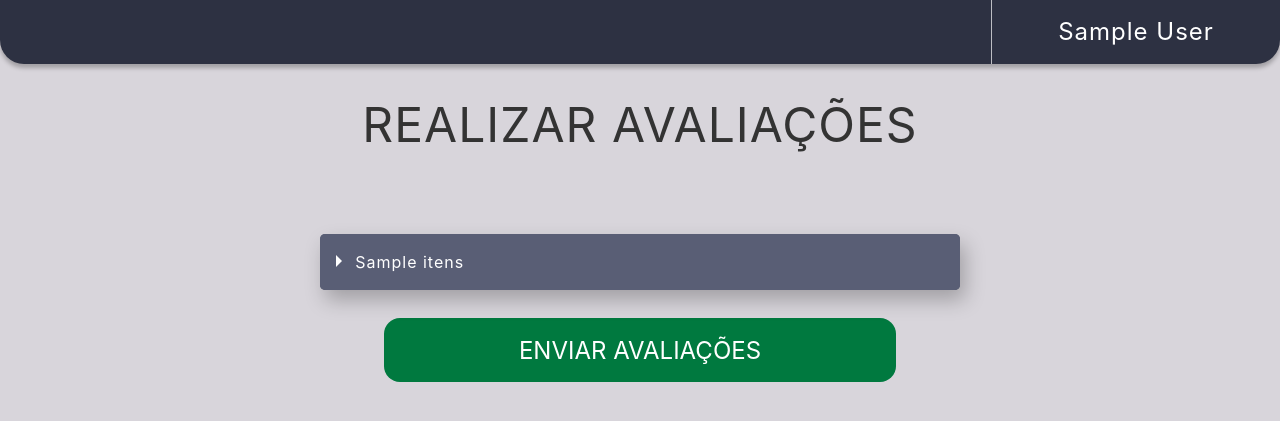
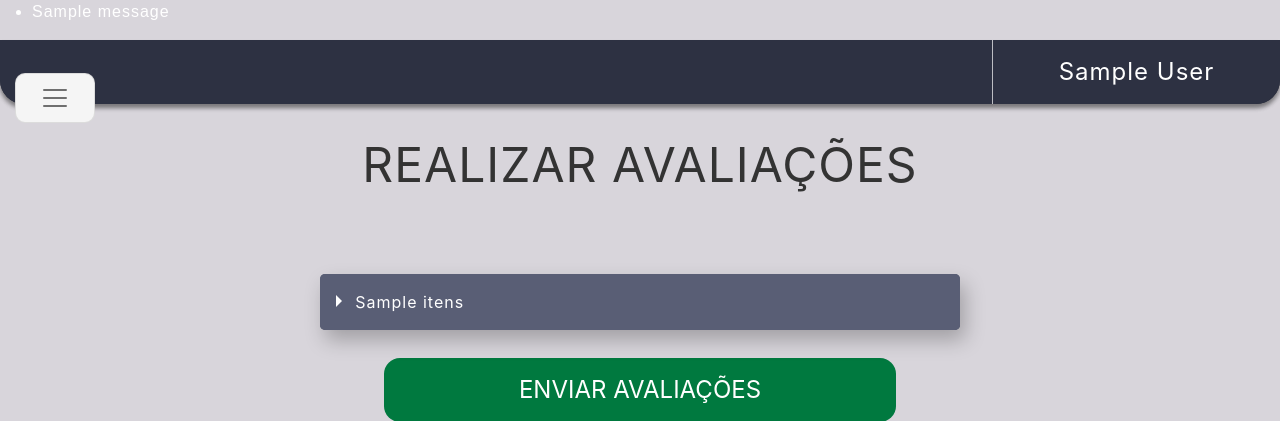
Before and after one commit to Pythonators/API_semestre1_pythonators, a Flask app: template Website/templates/avaliacao.html in a window 1280 px wide. Shown: the top 421 px of the page. Run offline with Flask 2, Linux system fonts and the light colour scheme; the visitor is signed in with stand-in values (Sample User, id 1); the template is opened without the code that fills it: most values are stand-ins (such as "Sample title", 1, 10 or a date in 2020); one stand-in notice (Sample message) is shown; some libraries are stand-ins or nearby versions.

Commit message:
menu avaliação

```diff
--- a/Website/Salas.json
+++ b/Website/Salas.json
@@ -1 +1 @@
-{"_default": {"1": {"sala": "4\u00ba ADS 2022", "p2": "cauana", "m2": "cauana"}, "2": {"sala": "5\u00ba DSE 2022", "p2": "nasa", "m2": "nasa"}, "3": {"sala": "2\u00ba PEA 2022", "p2": "SagaGemeos", "m2": "SagaGemeos"}, "4": {"sala": "3\u00ba MANUTEN\u00c7\u00c3O 2022", "p2": "SagaGemeos", "m2": "SagaGemeos"}, "5": {"sala": "4\u00ba BD 2022", "p2": "ronalds", "m2": "ronalds"}, "6": {"sala": "6\u00aa DSE 2022", "p2": "rodigs", "m2": "ronalds"}, "7": {"sala": "1\u00ba BD 2022", "p2": "nadalete", "m2": "sabha"}, "8": {"sala": "bancodedados", "p2": "nadalete", "m2": "nadalete"}, "9": {"sala": "1\u00ba DSE", "p2": "walmir", "m2": "nadalete"}, "10": {"sala": "dasdas", "p2": "sabha", "m2": "nadalete"}}}
+{"_default": {"1": {"sala": "4\u00ba ADS 2022", "p2": "cauana", "m2": "cauana"}, "2": {"sala": "5\u00ba DSE 2022", "p2": "nasa", "m2": "nasa"}, "3": {"sala": "2\u00ba PEA 2022", "p2": "SagaGemeos", "m2": "SagaGemeos"}, "4": {"sala": "3\u00ba MANUTEN\u00c7\u00c3O 2022", "p2": "SagaGemeos", "m2": "SagaGemeos"}, "5": {"sala": "4\u00ba BD 2022", "p2": "ronalds", "m2": "ronalds"}, "6": {"sala": "6\u00aa DSE 2022", "p2": "rodigs", "m2": "ronalds"}, "7": {"sala": "1\u00ba BD 2022", "p2": "nadalete", "m2": "sabha"}, "8": {"sala": "bancodedados", "p2": "nadalete", "m2": "nadalete"}, "9": {"sala": "1\u00ba DSE", "p2": "walmir", "m2": "nadalete"}, "10": {"sala": "dasdas", "p2": "sabha", "m2": "nadalete"}, "11": {"sala": "d", "p2": "nadalete", "m2": "nadalete"}}}
--- a/Website/rotas.py
+++ b/Website/rotas.py
@@ -346,16 +346,9 @@ def aluno_notas():
 
 # Tela de professores
 
-@app.route('/professor')
-def professorm2():
-    return render_template("tela_do_professor.html")
-
-#Dashboard Professores
-
-@app.route("/professor/dashboard")
-def professor_dash():
-    return "<h1>página dashboard</h1>"
-
+@app.route('/dashboard')
+def dash():
+    return render_template("dashboard.html")
 
 #Admin cadastro times
 
--- a/Website/static/style_avaliacao.css
+++ b/Website/static/style_avaliacao.css
@@ -41,41 +41,6 @@ h1 {
   color: #333333;
 }
 
-.barrasuperior {
-  width: 100%;
-  height: 64px;
-  justify-content: flex-start;
-  background: #2D3142;
-  box-shadow: 0px 4px 4px rgba(0, 0, 0, 0.25);
-  border-radius: 0px 0px 24px 24px;
-  flex-direction: row;
-  padding: 0px;
-  margin: 0px;
-}
-
-.nomeadm {
-  width: 288px;
-  height: 64px;
-  position: absolute;
-  right: 0px;
-  padding: 0px;
-  margin: 0px;
-  border-left: 0.5px solid #ffffffae;
-  display: flex;
-  text-align: center;
-  justify-content: center;
-}
-
-.nomeadm > h3 {
-  color: #FFFFFF;
-  font-family: 'Inter', sans-serif;
-  font-style: normal;
-  font-weight: 400;
-  font-size: 24px;
-  padding: 0px;
-  margin: 0px;
-  line-height: 64px;
-}
 
 details {
     width: 50%;
@@ -196,31 +147,53 @@ button:hover {
   cursor: pointer;
 }
 
-.modal {
-  width: 300px;
+/*Controle da barra superior*/
+
+#barraSuperior{
+  width: 100%;
+  height: 64px;
+  justify-content: flex-start;
+  background: #2D3142;
+  box-shadow: 0px 4px 4px rgba(0, 0, 0, 0.25);
+  border-radius: 0px 0px 24px 24px;
+  flex-direction: row;
+  padding: 0px;
+  margin: 0px;
 }
-.modal-content {
-  width: 300px;
+#OBotao{
+left: 15px;
+background-color: whitesmoke;
+position: absolute;
+width: 80px;
+height: 50px;
+border-radius: 10px;
 }
-.list-group-item:hover {
-  background-color: rgba(59, 57, 57, 0.164) !important;
+.intername{
+color: #FFFFFF;
+  font-family: 'Inter', sans-serif;
+  font-style: normal;
+  font-weight: 400;
+  font-size: 24px;
+  padding-left: 80%;
+  margin: 0px;
+  line-height: 64px;
 }
 
-#barraSuperior{
-  background-color: #2D3142;
-  padding: 8px;
-  }
-#OBotao{
-  background-color: whitesmoke;
-  position: absolute;
-}
-.intername{
-  padding-left: 80%;
-  color: whitesmoke;
+.intername {
+width: 288px;
+height: 64px;
+position: absolute;
+right: 0px;
+padding: 0px;
+margin: 0px;
+border-left: 0.5px solid #ffffffae;
+display: flex;
+text-align: center;
+justify-content: center;
 }
 
 #menuInter{
-  color: white;
-  background-color: #2D3142;
-
+color: white;
+background-color: #2D3142;
+justify-content: center;
 }
--- a/Website/templates/avaliacao.html
+++ b/Website/templates/avaliacao.html
@@ -5,6 +5,13 @@
     <meta http-equiv="X-UA-Compatible" content="IE=edge">
     <meta name="viewport" content="width=device-width, initial-scale=1.0">
     <title>Lista de Alunos</title>
+    <script src="script/script.js"></script>
+    <!--    https://fontawesome.com/   -->
+    <link rel="stylesheet" href="https://use.fontawesome.com/releases/v5.1.0/css/all.css" integrity="sha384-lKuwvrZot6UHsBSfcMvOkWwlCMgc0TaWr+30HWe3a4ltaBwTZhyTEggF5tJv8tbt" crossorigin="anonymous">
+    <link href="https://fonts.googleapis.com/css?family=Poppins" rel="stylesheet">
+    <link href="https://cdn.jsdelivr.net/npm/bootstrap@5.2.1/dist/css/bootstrap.min.css" rel="stylesheet" integrity="sha384-iYQeCzEYFbKjA/T2uDLTpkwGzCiq6soy8tYaI1GyVh/UjpbCx/TYkiZhlZB6+fzT" crossorigin="anonymous">
+    <link href="https://cdn.jsdelivr.net/npm/bootstrap@5.2.2/dist/css/bootstrap.min.css" rel="stylesheet" integrity="sha384-Zenh87qX5JnK2Jl0vWa8Ck2rdkQ2Bzep5IDxbcnCeuOxjzrPF/et3URy9Bv1WTRi" crossorigin="anonymous">
+    <script src="https://cdn.jsdelivr.net/npm/bootstrap@5.2.2/dist/js/bootstrap.bundle.min.js" integrity="sha384-OERcA2EqjJCMA+/3y+gxIOqMEjwtxJY7qPCqsdltbNJuaOe923+mo//f6V8Qbsw3" crossorigin="anonymous"></script>
     <link rel="stylesheet" href="{{ url_for('static', filename='style_avaliacao.css') }}">
     <script src="//ajax.googleapis.com/ajax/libs/jquery/1.9.1/jquery.min.js"></script>
 
@@ -12,11 +19,55 @@
 <body>
 
 <!-- BARRA SUPERIOR-->
-    <div class="barrasuperior">
-        <div class="nomeadm">
-            <h3>{{session['usuario_logado']}}</h3></div>
+    <!--  começo do flashcard-->
+      {% with messages = get_flashed_messages() %}
+      {% if messages %}
+        <ul class=flashes>
+        {% for message in messages %}
+          <li>{{ message }}</li>
+        {% endfor %}
+        </ul>
+      {% endif %}
+    {% endwith %}
+    {% block body %}{% endblock %}
+    <!--fim flashcard, FAVOR, PERSONALIZAR! Fonte: https://flask.palletsprojects.com/en/1.1.x/patterns/flashing/-->
+    <nav class="navbar " id="barraSuperior">
+      <div class="container-fluid" id="barraSuperior">
+        <span class="intername" >{{session['usuario_logado']}}</span>
 
-    </div>
+
+        <button class="navbar-toggler" type="button" data-bs-toggle="modal" data-bs-target="#exampleModal" id="OBotao">
+          <span class="navbar-toggler-icon"></span>
+        </button>
+      </div>
+    </nav>
+
+            <div class="modal true" id="exampleModal" tabindex="1" aria-labelledby="exampleModalLabel" aria-hidden="true">
+              <div class="modal-dialog">
+                <div class="modal-content">
+                  <div class="modal-header" id="menuInter">
+                    <h5 class="modal-title">MENU</h5>
+                    <button type="button" class="btn-close" data-bs-dismiss="modal" aria-label="Close"></button>
+                  </div>
+                  <div class="modal-body">
+
+                    <ul class="list-group list-group-flush">
+                      <li class="list-group-item"><a style="text-decoration:none; color:#2D3142" href="/aluno/avaliacao">Avaliar</a></li>
+                      <li class="list-group-item"><a style="text-decoration:none; color:#2D3142" href="/dashboard">Visualizar suas notas</a></li>
+                      <li class="list-group-item" ><a style="text-decoration:none; color:red" href="/logout">SAIR</a></li>
+                    </ul>
+
+                  </div>
+                  <div class="modal-footer">
+                    <button type="button" class="btn btn-secondary" data-bs-dismiss="modal">Close</button>
+                  </div>
+                </div>
+              </div>
+            </div>
+            <div class="container text-center"></div>
+      </body>
+      {% block conteudo %}
+      {% endblock %}
     <h1>REALIZAR AVALIAÇÕES</h1>
 <!--    <input  type=text name="aaa" value="Funciona por favor">Funciona por favor</input>-->
 <!--    <button type="submit">ENVIAR</button>-->
```
Also changed, not shown: other parts of Website/static/style_avaliacao.css (+0 -14 lines), other parts of Website/templates/avaliacao.html (+0 -2 lines), Website/Avaliacao.json (+1 -1 lines), Website/templates/dashboard.html (added, +73 -0 lines), Website/templates/tela_do_professor.html (deleted, +0 -53 lines).
